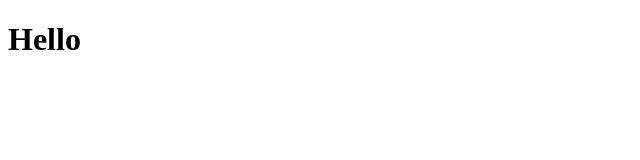
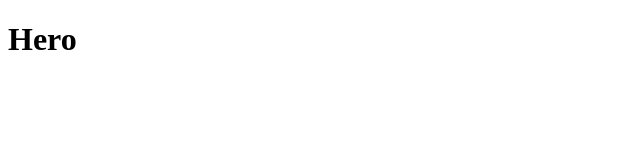
Before and after one commit to AshiqNoor-S/Blog-Sight, a React (Create React App) app in the folder blogsight/: page / in a window 1280 px wide. Shown: the top 160 px of the page, without its empty margins (0-640 px from the left). Built offline with nearby package versions, Linux system fonts and the light colour scheme.

Commit message:
Created the React App

```diff
--- a/blogsight/public/index.html
+++ b/blogsight/public/index.html
@@ -4,10 +4,10 @@
     <meta charset="utf-8" />
     <link rel="icon" href="%PUBLIC_URL%/favicon.ico" />
     <meta name="viewport" content="width=device-width, initial-scale=1" />
-    <script src="./src/index.js" type="text/jsx"></script>
     <title>React App</title>
   </head>
   <body>
     <div id="root"></div>
+    <script src="./src/index.js" type="text/jsx"></script>
   </body>
 </html>
--- /dev/null
+++ b/blogsight/src/components/App.jsx
@@ -0,0 +1,10 @@
+import React from "react";
+import Hero from "./Hero";
+
+function App(){
+    return (<div>
+        <Hero />
+    </div>
+);}
+
+export default App;
--- /dev/null
+++ b/blogsight/src/components/Hero.jsx
@@ -0,0 +1,11 @@
+import React from 'react';
+
+function Hero(){
+    return (
+        <div className="hero">
+        <h1>Hero</h1>
+        </div>
+    );
+}
+
+export default Hero;
--- a/blogsight/src/index.js
+++ b/blogsight/src/index.js
@@ -1,4 +1,6 @@
-import React from 'react';
-import ReactDOM from 'react-dom';
+import React from "react";
+import ReactDom from "react-dom";
+import App from "./Components/App";
 
-ReactDOM.render(<h1>Hello</h1>,document.getElementById('root'));
+
+ReactDom.render(<App />, document.getElementById("root"));
```
